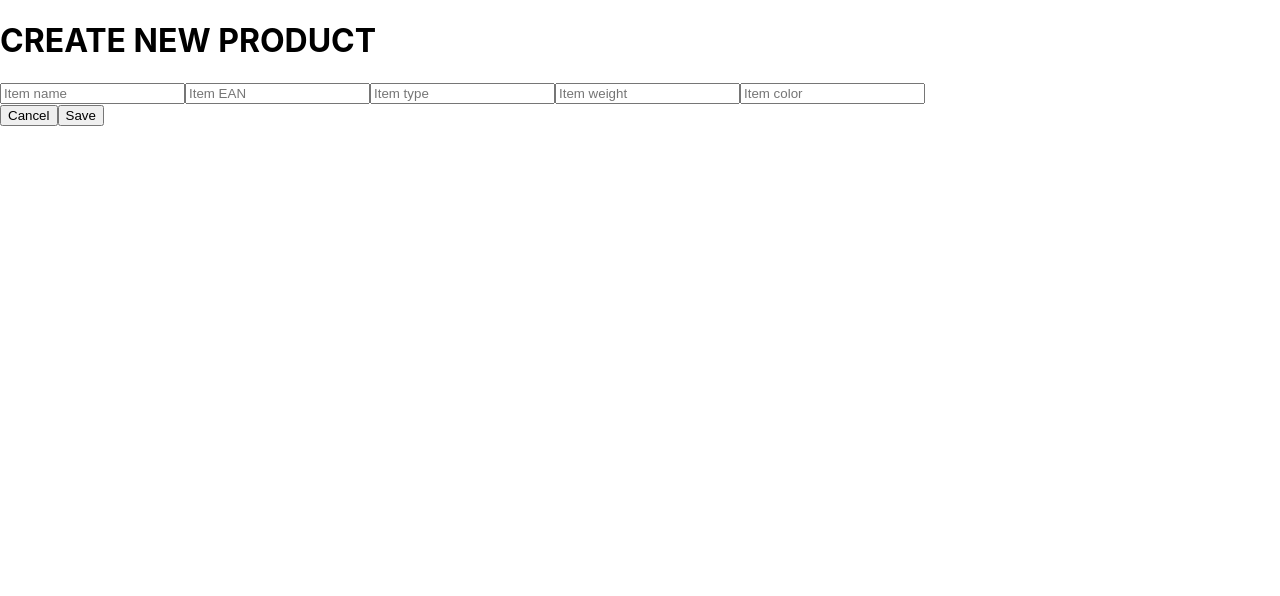
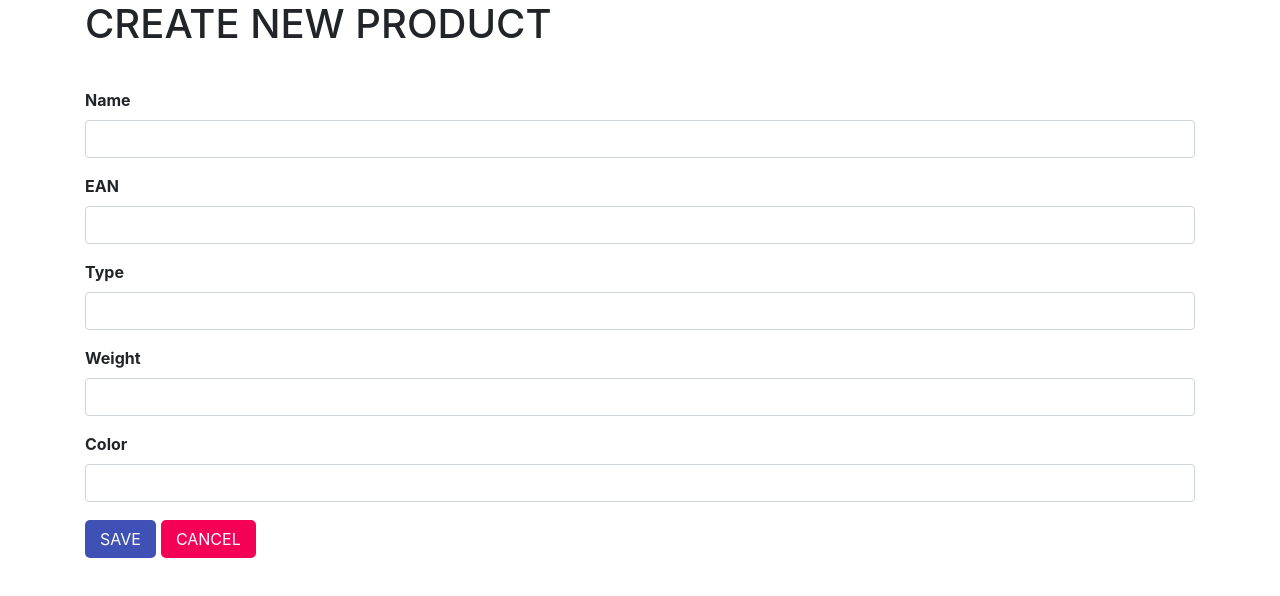
Before and after one commit to KazimierasSlivka/Talech, a React (Create React App) app in the folder talech/: page /products/create in a window 1280 px wide. Shown: the top 596 px of the page. Built offline with nearby package versions, Linux system fonts and the light colour scheme.

Commit message:
styles added

```diff
--- a/talech/src/components/form/Form.jsx
+++ b/talech/src/components/form/Form.jsx
@@ -2,8 +2,10 @@ import React from 'react'
 import { Link, useHistory } from 'react-router-dom';
 import { useForm } from 'react-hook-form';
 
+import './Form.scss';
+
 function Form(props) {
-    const { handleSubmit, register } = useForm({ mode: 'onSubmit', reValidateMode: 'onSubmit' });
+    const { handleSubmit, register, errors } = useForm({ mode: 'onSubmit', reValidateMode: 'onSubmit' });
     const history = useHistory();
     const productsList = JSON.parse(localStorage.getItem('Products List'));
 
@@ -33,54 +35,90 @@ function Form(props) {
 
     return (
         <>
-            <form onSubmit={handleSubmit(OnSave)}>
+            <form
+                className="form-component form-group"
+                onSubmit={handleSubmit(OnSave)}
+            >
+                <div className="form-group">
+                    <label>Name</label>
                     <input
+                        class="form-control"
                         defaultValue={props.formAction === "edit" ? props.product.name : null}
                         name="name"
-                    placeholder="Item name"
-                    ref={register}
+                        ref={register({
+                            required: 'Name field can not be empty'
+                        })}
                         type="text"
                     />
+                    <p className="text-danger text-center">{errors.name && errors.name.message}</p>
+                </div>
+                <div className="form-group">
+                    <label>EAN</label>
                     <input
+                        class="form-control"
                         defaultValue={props.formAction === "edit" ? props.product.ean : null}
                         name="ean"
-                    placeholder="Item EAN"
-                    ref={register}
+                        ref={register({
+                            required: 'EAN field can not be empty'
+                        })}
                         step="1"
                         type="number"
                     />
+                    <p className="text-danger text-center">{errors.ean && errors.ean.message}</p>
+                </div>
+                <div className="form-group">
+                    <label>Type</label>
                     <input
+                        class="form-control"
                         defaultValue={props.formAction === "edit" ? props.product.type : null}
                         name="type"
-                    placeholder="Item type"
-                    ref={register}
+                        ref={register({
+                            required: 'Type field can not be empty'
+                        })}
                         type="text"
                     />
+                    <p className="text-danger text-center">{errors.type && errors.type.message}</p>
+                </div>
+                <div className="form-group">
+                    <label>Weight</label>
                     <input
+                        class="form-control"
                         defaultValue={props.formAction === "edit" ? props.product.weight : null}
                         name="weight"
-                    placeholder="Item weight"
-                    ref={register}
+                        ref={register({
+                            required: 'Weight field can not be empty'
+                        })}
                         type="text"
                     />
+                    <p className="text-danger text-center">{errors.weight && errors.weight.message}</p>
+                </div>
+                <div className="form-group">
+                    <label>Color</label>
                     <input
+                        class="form-control"
                         defaultValue={props.formAction === "edit" ? props.product.color : null}
                         name="color"
-                    placeholder="Item color"
-                    ref={register}
+                        ref={register({
+                            required: 'Color field can not be empty'
+                        })}
                         type="text"
                     />
+                    <p className="text-danger text-center">{errors.color && errors.color.message}</p>
+                </div>
                 <div>
+                    <button
+                        type="submit"
+                        className="talech-button maintenance-edit"
+                    >
+                        Save
+                    </button>
                     <Link to="/products">
-                        <button>
+                        <button
+                            className="talech-button maintenance-delete"
+                        >
                             Cancel
                         </button>
                     </Link>
-                    <button
-                        type="submit"
-                    >
-                        Save
-                    </button>
                 </div>
             </form>
         </>
--- /dev/null
+++ b/talech/src/components/form/Form.scss
@@ -0,0 +1,9 @@
+.form-component{
+    margin-top: 40px;
+    button:nth-child(1){
+        margin-right: 5px;
+    }
+    label{
+        font-weight: bold;
+    }
+}
--- a/talech/src/components/main/Main.jsx
+++ b/talech/src/components/main/Main.jsx
@@ -1,5 +1,7 @@
 import React from 'react';
 import { Switch, Route, Redirect } from 'react-router-dom';
+
+import 'bootstrap/dist/css/bootstrap.min.css';
 
 import NotFound from '../not found/NotFound';
 import Products from '../products/Products';
@@ -11,7 +13,7 @@ import './Main.scss'
 
 function Main() {
     return (
-        <main>
+        <main className="container">
             <Switch>
                 <Route exact path="/">
                     <Redirect to="/products" />
--- a/talech/src/components/preview/Preview.jsx
+++ b/talech/src/components/preview/Preview.jsx
@@ -4,6 +4,8 @@ import { Link } from 'react-router-dom';
 import ProductDetails from '../product details/ProductDetails';
 import PriceHistory from '../price history/PriceHistory';
 import QuantityHistory from '../quantity history/QuantityHistory';
+
+import './Preview.scss';
 
 function Preview() {
     const [isProductDetailsOpen, setIsProductDetailsOpen] = useState(true);
@@ -81,17 +83,33 @@ function Preview() {
     }
 
     return (
-        <>
+        <div className="preview-component">
             <h1>Preview</h1>
             <Link to="/products">
-                <button>
+                <button className="talech-button maintenance-edit">
                     Back to products list
                 </button>
             </Link>
+            <div className="preview-padding">
                 <div>
-                <button onClick={ShowProductDetails}>Product details</button>
-                <button onClick={ShowPriceHistory}>Price history</button>
-                <button onClick={ShowQuantityHistory}>Quantity history</button>
+                    <button
+                        className="talech-button maintenance-view tab-button"
+                        onClick={ShowProductDetails}
+                    >
+                        Product details
+                    </button>
+                    <button
+                        className="talech-button maintenance-view tab-button"
+                        onClick={ShowPriceHistory}
+                    >
+                        Price history
+                    </button>
+                    <button
+                        className="talech-button maintenance-view tab-button"
+                        onClick={ShowQuantityHistory}
+                    >
+                        Quantity history
+                    </button>
                 </div>
                 {isProductDetailsOpen &&
                     <ProductDetails
@@ -110,7 +128,8 @@ function Preview() {
                         quantityHistoryData={product.quantityData}
                     />
                 }
-        </>
+            </div>
+        </div>
     );
 }
 
--- /dev/null
+++ b/talech/src/components/preview/Preview.scss
@@ -0,0 +1,9 @@
+.preview-component{
+    .preview-padding{
+        padding-top: 40px;
+    }
+    .tab-button{
+        width: 33.33%;
+        margin-bottom: 40px;
+    }
+}
--- a/talech/src/components/product details/ProductDetails.jsx
+++ b/talech/src/components/product details/ProductDetails.jsx
@@ -1,42 +1,62 @@
 import React from 'react'
 import { useForm } from 'react-hook-form';
 
+import './ProductDetails.scss'
+
 function ProductDetails(props) {
-    const { handleSubmit, register } = useForm({ mode: 'onSubmit', reValidateMode: 'onSubmit' });
+    const { handleSubmit, register, errors } = useForm({ mode: 'onSubmit', reValidateMode: 'onSubmit' });
 
     function OnSave(inputFieldsValues) {
         props.SaveById(inputFieldsValues);
     }
 
     return (
-        <>
+        <div className="product-details-component">
             <h2>Product details</h2>
-            <form onSubmit={handleSubmit(OnSave)}>
+            <form
+                className="form-group"
+                onSubmit={handleSubmit(OnSave)}
+            >
+                <div className="form-group">
+                    <label>Price, €</label>
                     <input
+                        class="form-control"
                         defaultValue={props.price}
                         name="price"
                         placeholder="Item price"
-                    ref={register}
+                        ref={register({
+                            required: 'Price field can not be empty'
+                        })}
                         step="0.01"
                         type="number"
                     />
+                    <p className="text-danger text-center">{errors.price && errors.price.message}</p>
+                </div>
+                <div className="form-group">
+                    <label>Quantity</label>
                     <input
+                        class="form-control"
                         defaultValue={props.quantity}
                         name="quantity"
                         placeholder="Item quantity"
-                    ref={register}
+                        ref={register({
+                            required: 'Quantity field can not be empty'
+                        })}
                         step="1"
                         type="number"
                     />
+                    <p className="text-danger text-center">{errors.quantity && errors.quantity.message}</p>
+                </div>
                 <div>
                     <button
+                        className="talech-button maintenance-edit"
                         type="submit"
                     >
                         Save
                     </button>
                 </div>
             </form>
-        </>
+        </div>
     );
 }
 
--- /dev/null
+++ b/talech/src/components/product details/ProductDetails.scss
@@ -0,0 +1,5 @@
+.product-details-component{
+    label{
+        font-weight: bold;
+    }
+}
--- a/talech/src/components/product/Product.jsx
+++ b/talech/src/components/product/Product.jsx
@@ -19,21 +19,21 @@ function Product(props) {
             <tr
                 className={props.quantity === 0 ? "quantity-empty" : null}
             >
-                <td>{props.name}</td>
-                <td>{props.ean}</td>
-                <td>{props.type}</td>
-                <td>{props.weight}</td>
-                <td>{props.color}</td>
-                <td>
+                <td className="text-left">{props.name}</td>
+                <td className="text-right">{props.ean}</td>
+                <td className="text-right">{props.type}</td>
+                <td className="text-right">{props.weight}</td>
+                <td className="text-right">{props.color}</td>
+                <td className="text-center">
                     <input
                         type="checkbox"
                         defaultChecked={props.active}
                         onChange={() => { setIsProductDisabled(!isProductDisabled) }}
                     />
                 </td>
-                <td>{props.quantity}</td>
-                <td>{props.price}</td>
-                <td>
+                <td className="text-right">{props.quantity}</td>
+                <td className="text-right">{props.price}</td>
+                <td className="text-center">
                     <Link to={"/products/" + props.id}>
                         <button
                             className="talech-button maintenance-view"
--- a/talech/src/components/product/Product.scss
+++ b/talech/src/components/product/Product.scss
@@ -4,7 +4,7 @@
     background-color: #ffcccb;
 }
 tr{
-    border-bottom: 1px solid grey;
+    border-bottom: 1px solid #dedede;
 }
 tr:hover{
     background-color:#efefef;
--- a/talech/src/components/products/Products.jsx
+++ b/talech/src/components/products/Products.jsx
@@ -45,14 +45,14 @@ function Products() {
                     <thead>
                         <tr>
                             <th className="text-left">Name</th>
-                            <th className="text-center">EAN</th>
-                            <th className="text-center">Type</th>
-                            <th className="text-center">Weight</th>
-                            <th className="text-center">Color</th>
-                            <th className="text-center">Active</th>
-                            <th className="text-center">Quantity</th>
-                            <th className="text-center">Price</th>
-                            <th></th>
+                            <th className="text-right">EAN</th>
+                            <th className="text-right">Type</th>
+                            <th className="text-right">Weight</th>
+                            <th className="text-right">Color</th>
+                            <th className="text-right">Active</th>
+                            <th className="text-right">Quantity</th>
+                            <th className="text-right">Price</th>
+                            <th className="text-right"></th>
                         </tr>
                     </thead>
                     <tbody>
--- a/talech/src/components/products/Products.scss
+++ b/talech/src/components/products/Products.scss
@@ -1,8 +1,5 @@
 table {
     margin-top: 40px;
-    border-top: 1px solid grey;
-    border-bottom: 1px solid grey;
-    border-left: 0;
     width: 100%;
     thead {
         th {
@@ -10,8 +7,8 @@ table {
         }
     }
     tbody {
-        tr:hover {
-            background-color: yellowgreen;
+        tr:hover{
+            background-color:#efefef;
         }
         button {
             cursor: pointer;
```
Lines whose indentation alone changed are shown as unchanged.
